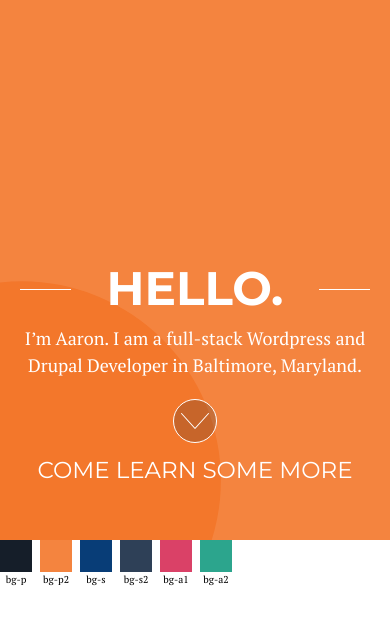
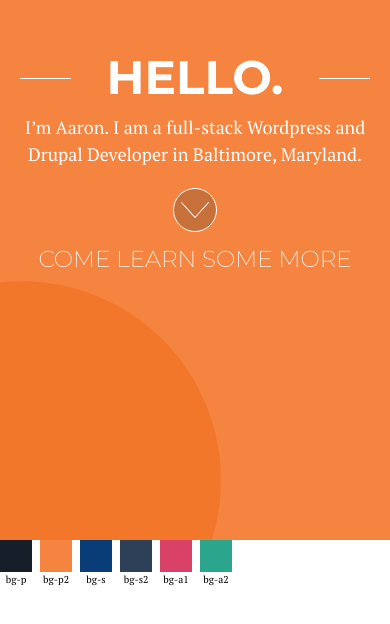
Before and after one commit to aweidele/awcom, a React (Vite) app: page / in a window 390 px wide. Shown: the part 220-844 px from the top of the page. Built offline with nearby package versions, Linux system fonts and the light colour scheme.

Commit message:
Fix overflow on grid

```diff
--- a/src/components/Grid.jsx
+++ b/src/components/Grid.jsx
@@ -1,3 +1,3 @@
 export default function Grid({ children }) {
-  return <div className="md:grid grid-cols-12 gap-20">{children}</div>;
+  return <div className="w-full md:grid grid-cols-12 gap-5">{children}</div>;
 }
--- a/src/components/Home.jsx
+++ b/src/components/Home.jsx
@@ -7,13 +7,13 @@ export default function Home({ content }) {
   console.log(content);
   const { line1, line2, scrollText } = content;
   return (
-    <Section className="bg-p2 text-white relative overflow-hidden before:w-[102%] before:aspect-square before:absolute before:-left-1/2 before:bottom-0 before:content-[''] before:rounded-full before:bg-p2-dk before:translate-y-[35%] before:translate-x-[4.5%]">
-      <div className="min-h-home relative flex items-end w-full pb-[15%]">
-        <div>
+    <Section className="bg-p2 text-white relative home-container">
+      <div className="min-h-home relative flex items-center md:items-end w-full md:pb-[15%]">
+        <div className="w-full">
           <Grid>
-            <h1 className="col-span-12 lg:col-span-10 lg:col-start-2 text-center lg:grid lg:grid-cols-subgrid">
-              <span className="col-span-10 home-intro text-3xl-m md:text-3xl leading-3xl uppercase font-bold font-sans">{line1}</span>
-              <span className="col-span-6 col-start-3 block">{line2}</span>
+            <h1 className="col-span-12 lg:col-span-10 lg:col-start-2 text-center grid grid-cols-subgrid">
+              <span className="home-intro text-3xl-m md:text-3xl leading-3xl uppercase font-bold font-sans col-span-12 lg:col-span-10">{line1}</span>
+              <span className="block col-span-12 lg:col-span-6 lg:col-start-3">{line2}</span>
             </h1>
           </Grid>
           <SmallText className="mt-5">
--- a/src/components/SmallText.jsx
+++ b/src/components/SmallText.jsx
@@ -1,4 +1,4 @@
 export function SmallText({ tag = "p", children, className }) {
   const Tag = tag;
-  return <Tag className={`font-sans text-sm uppercase ${className}`}>{children}</Tag>;
+  return <Tag className={`font-sans text-sm uppercase font-extralight ${className}`}>{children}</Tag>;
 }
--- a/src/index.css
+++ b/src/index.css
@@ -4,6 +4,10 @@
 
 body {
   @apply font-serif text-base-m md:text-base;
+}
+
+.home-container {
+  @apply overflow-hidden before:w-[102%] before:aspect-square before:absolute before:-left-1/2 before:bottom-0 before:content-[''] before:rounded-full before:bg-p2-dk before:translate-y-[35%] before:translate-x-[4.5%];
 }
 
 .home-intro {
```
